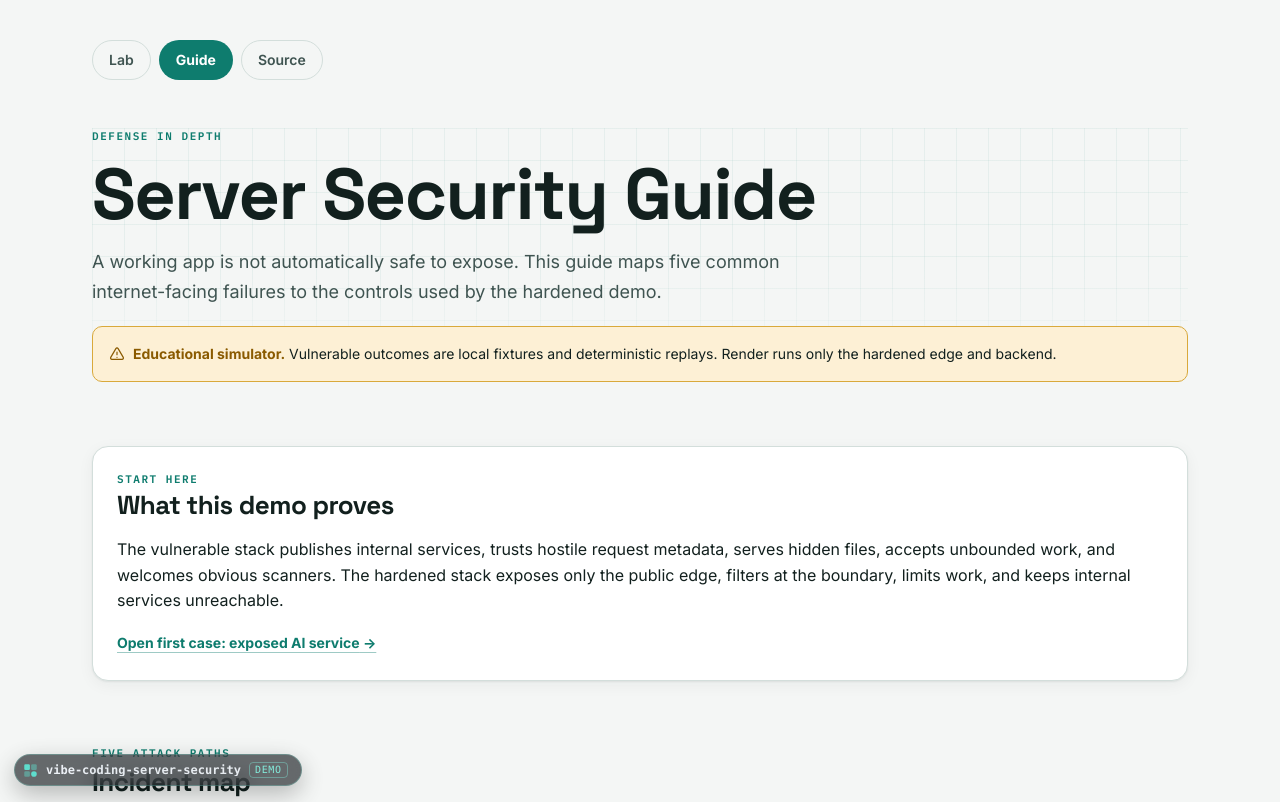
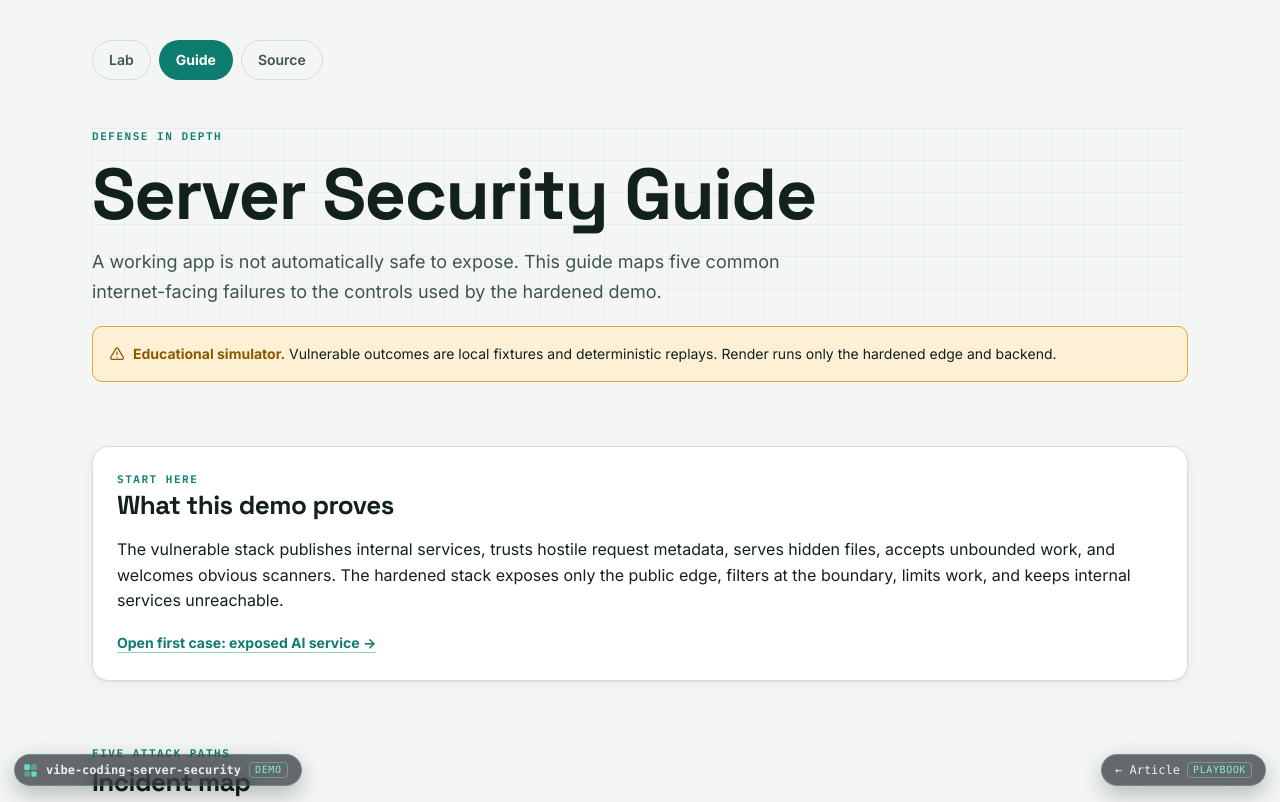
Before and after one commit to anhquanbd2021/vibe-coding-server-security, a website: page public/guide.html in a window 1280 px wide. Shown: the top 802 px of the page. Drawn offline with Linux system fonts and the light colour scheme.

Commit message:
Add back-to-article pill
pb-back floating pill: playbook article reader on lab hosts, demo repo
as public fallback. Injected by _tools/inject_back_pill.py.

Generated with [Devin](https://devin.ai)

Co-Authored-By: Devin <158243242+devin-ai-integration[bot]@users.noreply.github.com>

```diff
--- /dev/null
+++ b/public/pb-back.css
@@ -0,0 +1,7 @@
+/* pb-back — Article Playbook back-to-article pill. Scoped: only .pb-back* selectors. */
+.pb-back{position:fixed;right:14px;bottom:calc(14px + env(safe-area-inset-bottom));z-index:2147483000;display:flex;align-items:center;gap:7px;padding:7px 13px;border-radius:999px;background:rgba(11,15,20,.82);backdrop-filter:blur(10px);-webkit-backdrop-filter:blur(10px);border:1px solid rgba(94,234,212,.28);box-shadow:0 8px 24px rgba(0,0,0,.35);font:500 12px/1 "JetBrains Mono",ui-monospace,Consolas,monospace;color:#e8eef5;text-decoration:none;opacity:.75;transition:opacity .18s,transform .18s,border-color .18s}
+.pb-back:hover{opacity:1;transform:translateY(-2px);border-color:rgba(94,234,212,.6);color:#fff}
+.pb-back:focus-visible{outline:2px solid #5eead4;outline-offset:2px;opacity:1}
+.pb-back i{font-style:normal;color:#5eead4;font-size:10px;border:1px solid rgba(94,234,212,.4);border-radius:4px;padding:2px 5px;letter-spacing:.06em}
+@media print{.pb-back{display:none}}
+@media(prefers-reduced-motion:reduce){.pb-back{transition:none}}
```
Also changed, not shown: public/guide.html (+2 -2 lines), public/index.html (+2 -2 lines).
